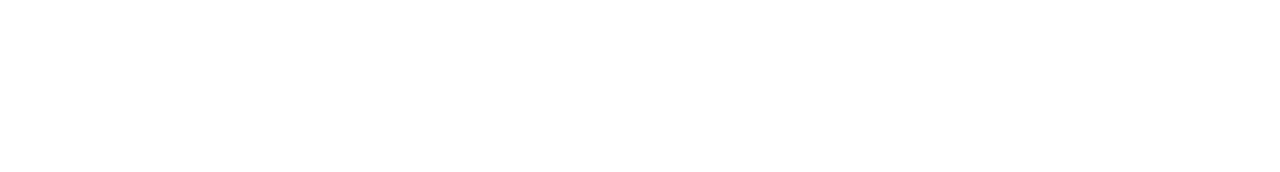
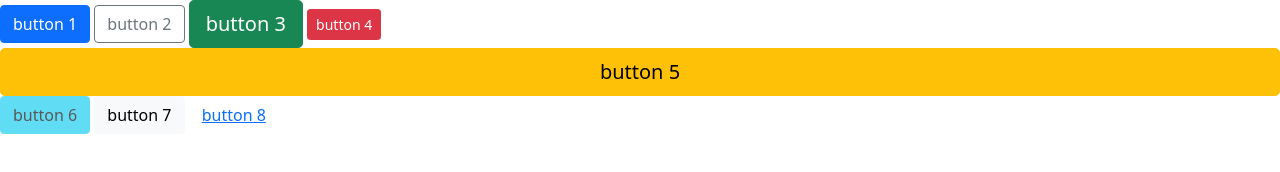
Before and after one commit to acciojob/bootstrap-buttons-NEERAJ023, a website: page main.html in a window 1280 px wide. Drawn offline with nearby package versions, Linux system fonts and the light colour scheme.

Commit message:
created a submission

```diff
--- a/main.html
+++ b/main.html
@@ -4,10 +4,21 @@
 
 <head>
 	<link rel="stylesheet" href="styles.css">
+	<link href="https://cdn.jsdelivr.net/npm/bootstrap@5.0.2/dist/css/bootstrap.min.css" rel="stylesheet" integrity="sha384-EVSTQN3/azprG1Anm3QDgpJLIm9Nao0Yz1ztcQTwFspd3yD65VohhpuuCOmLASjC" crossorigin="anonymous">
 </head>
 
 <body>
 	<!-- the entire body must be written by student -->
+	<button class=" btn btn-primary">button 1</button>
+	<button  class=" btn btn-outline-secondary">button 2</button>
+	<button class="btn btn-success btn-lg">button 3</button>
+	<button class=" btn btn-danger btn-sm">button 4</button>
+	<div class="d-grid" >
+	<button class="btn btn-warning btn-lg ">button 5</button>
+	</div>
+	<button class="btn-info btn disabled ">button 6</button>
+	<button class="btn btn-light">button 7</button>
+	<button class="btn btn-link">button 8</button>
     <script type="text/javascript" src="./script.js">
 </script>
 
```
